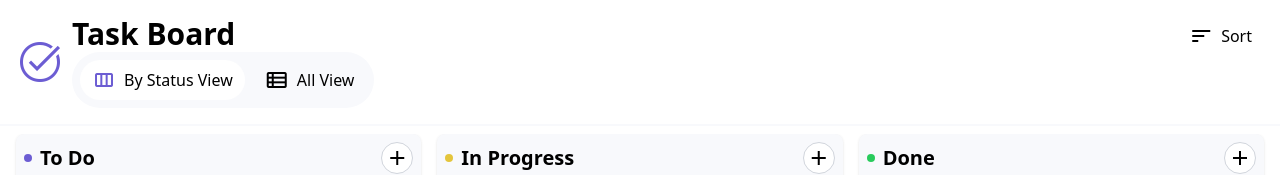
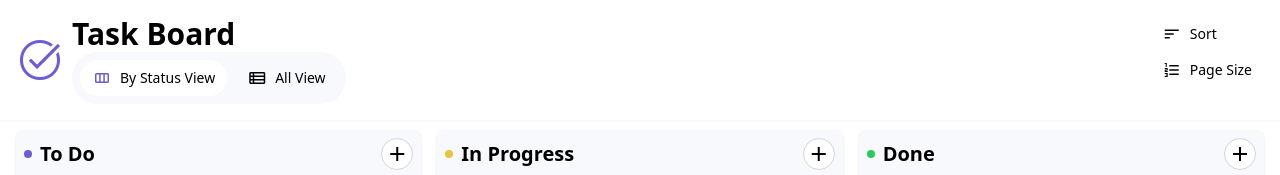
Before and after one commit to VBedekovic/kanban-frontend, an Angular app: page / in a window 1280 px wide. Shown: the top 175 px of the page. Built offline with nearby package versions, Linux system fonts and the light colour scheme; no server answers.

Commit message:
made buttons smaller

```diff
--- a/src/app/components/utility-button/utility-button.css
+++ b/src/app/components/utility-button/utility-button.css
@@ -0,0 +1,3 @@
+.md-20 {
+  font-size: 20px;
+}
--- a/src/app/components/utility-button/utility-button.html
+++ b/src/app/components/utility-button/utility-button.html
@@ -1,6 +1,6 @@
 <button
-  class="utility-btn flex items-center gap-2 px-3 py-2 rounded transition-colors text-secondary hover:bg-bg-secondary"
+  class="utility-btn text-sm flex items-center gap-2 px-3 py-2 rounded transition-colors text-secondary hover:bg-bg-secondary"
 >
-  <span class="material-symbols-outlined">{{ googleSymbol }}</span>
+  <span class="material-symbols-outlined md-20">{{ googleSymbol }}</span>
   <span>{{ label }}</span>
 </button>
--- a/src/app/views/task-board-view/task-board-view.css
+++ b/src/app/views/task-board-view/task-board-view.css
@@ -1,3 +1,7 @@
 .md-48 {
     font-size: 48px;
 }
+
+.md-20 {
+    font-size: 20px;
+}
--- a/src/app/views/task-board-view/task-board-view.html
+++ b/src/app/views/task-board-view/task-board-view.html
@@ -9,21 +9,24 @@
           [ngClass]="{ 'bg-bg-primary': viewMode() === 'status' }"
           (click)="setViewMode('status')"
         >
-          <span class="material-symbols-outlined" [ngClass]="{ 'text-primary': viewMode() === 'status' }">view_column</span>
-          <span>By Status View</span>
+          <span class="material-symbols-outlined md-20" [ngClass]="{ 'text-primary': viewMode() === 'status' }">view_column</span>
+          <span class="text-sm">By Status View</span>
         </button>
         <button
           class="flex items-center gap-2 px-3 py-2 rounded-full transition-colors text-secondary hover:bg-secondary"
           [ngClass]="{ 'bg-bg-primary': viewMode() === 'all' }"
           (click)="setViewMode('all')"
         >
-          <span class="material-symbols-outlined" [ngClass]="{ 'text-primary': viewMode() === 'all' }">view_list</span>
-          <span>All View</span>
+          <span class="material-symbols-outlined md-20" [ngClass]="{ 'text-primary': viewMode() === 'all' }">view_list</span>
+          <span class="text-sm">All View</span>
         </button>
       </div>
     </div>
   </div>
-  <app-utility-button googleSymbol="sort" label="Sort" />
+  <div>
+    <app-utility-button googleSymbol="sort" label="Sort" />
+    <app-utility-button googleSymbol="format_list_numbered" label="Page Size" />
+  </div>
 </div>
 
 <div class="h-0.5 bg-bg-secondary w-full my-2"></div>
```
